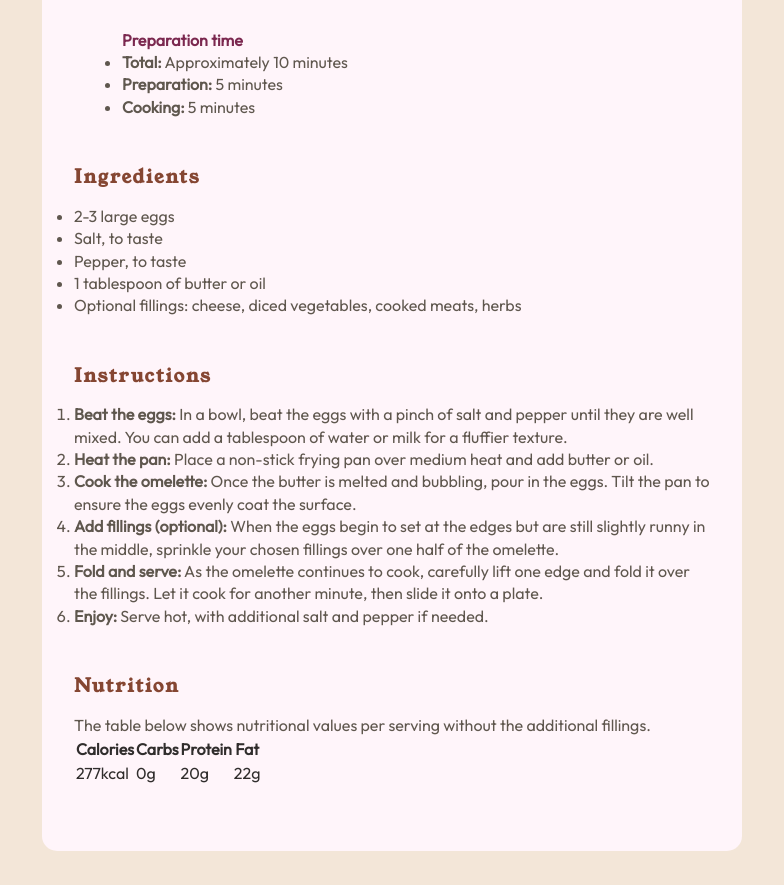
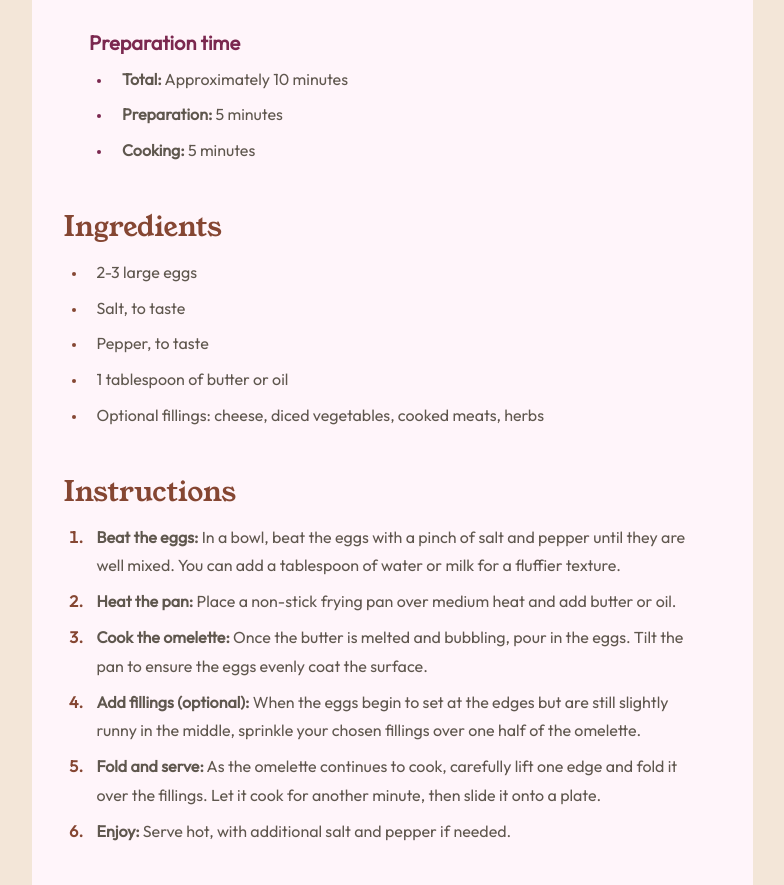
Before and after one commit to di-marko/recipe-page-main, a plain HTML site: page index.html in a window 1280 px wide. Shown: the part 578-1463 px from the top of the page, without its empty margins (248-1032 px from the left). Drawn offline with Linux system fonts and the light colour scheme.

Commit message:
Updated bullet point styling

```diff
--- a/styles.css
+++ b/styles.css
@@ -41,21 +41,38 @@ h5,
 h6 {
   margin: 3rem 0 1rem 0;
   font-family: "Young Serif", serif;
+  font-weight: normal;
 }
 
 h3 {
   color: var(--nutmeg);
-  letter-spacing: 0.1em;
+  font-size: 28px;
 }
 
 h4 {
   margin-top: 2rem;
+  font-size: 20px;
   color: var(--darkRaspberry);
 }
 
 p,
 li {
   color: var(--wengeBrown);
+}
+
+ul,
+ol {
+  margin: 0 1rem;
+}
+
+ul li,
+ol li {
+  margin: 7px;
+  padding: 0 10px;
+}
+
+li::marker {
+  font-size: 12px;
 }
 
 body {
@@ -67,7 +84,7 @@ body {
   font-size: 16px;
   font-family: "Outfit", "sans-serif";
   font-weight: 400;
-  line-height: 1.4rem;
+  line-height: 1.8rem;
   color: var(--darkCharcoal);
   background-color: var(--eggShell);
 }
@@ -77,8 +94,8 @@ header {
 }
 
 .container {
-  width: 700px;
-  margin: 6rem auto;
+  width: 721px;
+  margin: 5rem auto;
   padding: 2rem;
   border-radius: 15px;
   background-color: var(--roseWhite);
@@ -95,5 +112,19 @@ section {
 }
 
 .prepTime {
-  margin: 3rem;
+  margin: 1.6rem;
 }
+
+.prepTime li::marker {
+  color: var(--darkRaspberry);
+}
+
+.ingredients li::marker {
+  color: var(--nutmeg);
+}
+
+.instructions li::marker {
+  color: var(--nutmeg);
+  font-size: 16px;
+  font-weight: 800;
+}
```
